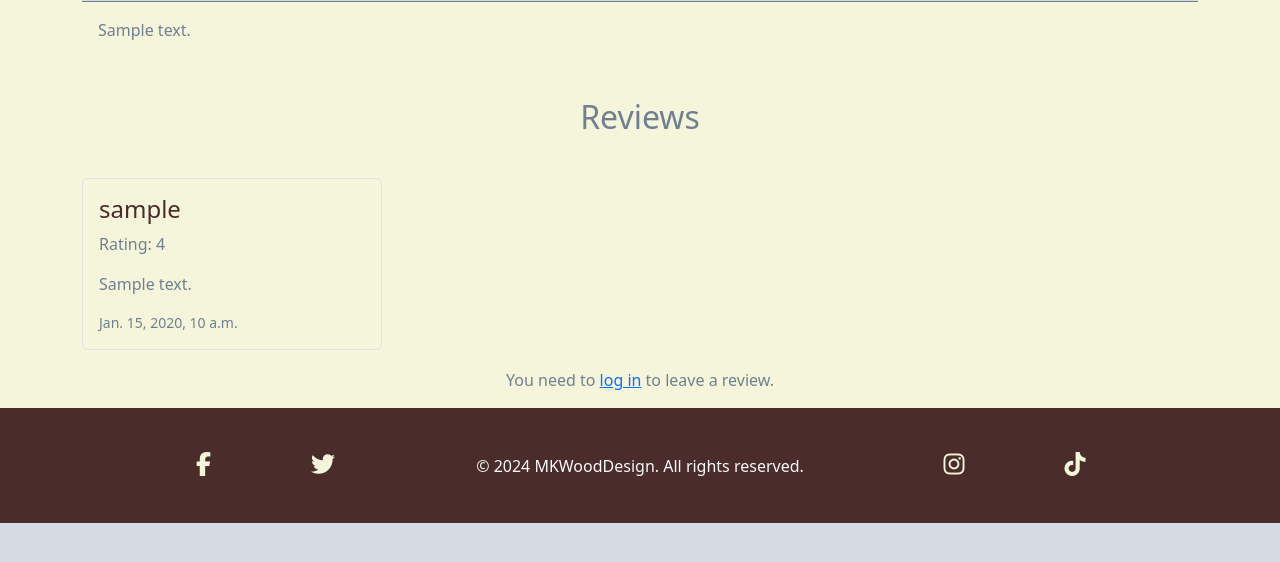
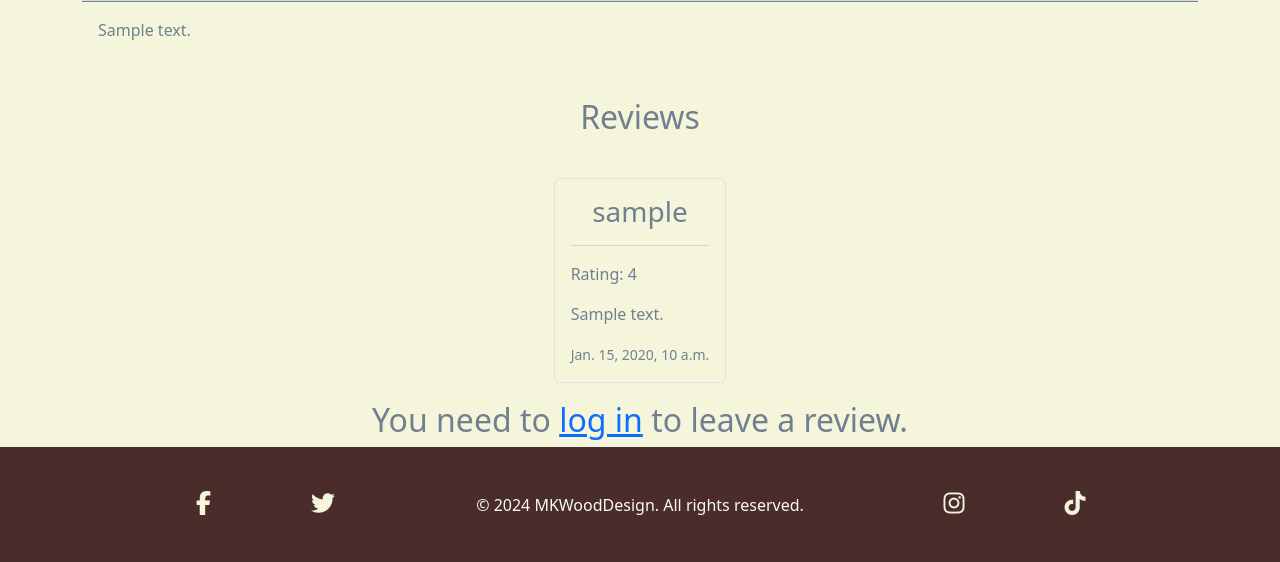
Before and after one commit to ZebaRobert/MK-wood-design, a Django app: template gallery/templates/gallery/gallery.html in a window 1280 px wide. Shown: the part 1012-1574 px from the top of the page. Before the commit the page ends 1535 px from the top, so only its background shows below. Run offline with Django 5.2, Linux system fonts and the light colour scheme; the template is opened without the code that fills it: most values are stand-ins (such as "Sample title", 1, 10 or a date in 2020); grey boxes marked "Sample" are stand-in pictures; some libraries are stand-ins or nearby versions.

Commit message:
Edit review section in gallery

```diff
--- a/gallery/templates/gallery/gallery.html
+++ b/gallery/templates/gallery/gallery.html
@@ -23,19 +23,20 @@
 
 <div class="full-width-section">
     <h2 class="text-center my-4">Reviews</h2>
-    <div class="reviews-box d-flex overflow-auto mx-auto">
+    <div class="reviews-box d-flex overflow-auto">
         {% for review in reviews %}
-            <div class="review-card p-3 m-2 bg-soft-cream rounded border border-slate-gray flex-shrink-0">
-                <h4>{{ review.author.username }}</h4>
+            <div class="review-card p-3 m-2 bg-soft-cream rounded border border-slate-gray">
+                <h3 class="text-center">{{ review.author.username }}</h3>
+                <hr>
                 <p>Rating: {{ review.get_rating_display }}</p>
                 <p>{{ review.content }}</p>
                 <small>{{ review.created_on }}</small>
             </div>
         {% endfor %}
     </div>
-
+</div>
 {% if user.is_authenticated %}
-        <div class="review-form mt-4 mx-auto">
+    <div class="review-form mt-4 mx-auto" style="width: 40%;">
         <h3>Leave a Review</h3>
         <form method="post" class="p-4 bg-soft-cream rounded border border-slate-gray">
             {% csrf_token %}
@@ -44,7 +45,7 @@
         </form>
     </div>
 {% else %}
-        <p class="text-center">You need to <a href="{% url 'login' %}">log in</a> to leave a review.</p>
+    <h2 class="text-center">You need to <a href="{% url 'login' %}">log in</a> to leave a review.</h2>
 {% endif %}
-</div>
+
 {% endblock %}
--- a/static/css/style.css
+++ b/static/css/style.css
@@ -166,19 +166,16 @@ a:hover {
 /* Review Cards */
 .reviews-box {
     display: flex;
-    overflow-x: auto;
     padding: 10px;
-    width: 100%;
+    width: 90%;
+    flex-wrap: wrap;
     margin: 0 auto;
+    justify-content: space-evenly;
 }
 
 .review-card {
-    margin-right: 20px;
-    flex: 0 0 auto;
-    width: 300px;
-    display: flex;
+    flex: 90% 0 auto;
     flex-direction: column;
-    justify-content: space-between;
 }
 
 .review-card h4 {
@@ -196,6 +193,10 @@ a:hover {
 
 /* Review Form */
 .review-form {
+    background-color: var(--soft-cream);
+    border: 1px solid var(--slate-gray);
+    border-radius: 8px;
+    padding: 20px;
     margin-top: 20px;
     width: 90%;
     margin: 0 auto;
--- a/static/js/gallery.js
+++ b/static/js/gallery.js
@@ -27,8 +27,9 @@ document.addEventListener("DOMContentLoaded", function() {
                 reviewsBox.innerHTML = "";
                 data.reviews.forEach(review => {
                     let reviewCard = `
-                        <div class="review-card p-3 mb-3 bg-soft-cream rounded border border-slate-gray">
-                            <h4>${review.author}</h4>
+                        <div class="review-card p-3 m-2 bg-soft-cream rounded border border-slate-gray">
+                            <h3 class="text-center">${review.author}</h3>
+                            <hr>
                             <p>Rating: ${review.rating}</p>
                             <p>${review.content}</p>
                             <small>${review.created_on}</small>
```
Lines whose indentation alone changed are shown as unchanged.
